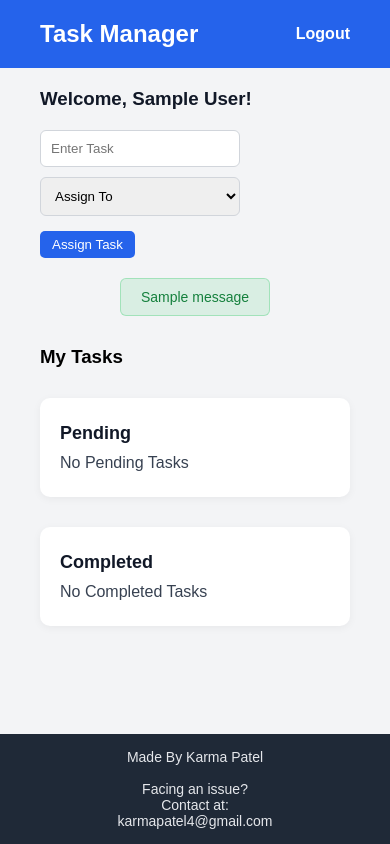
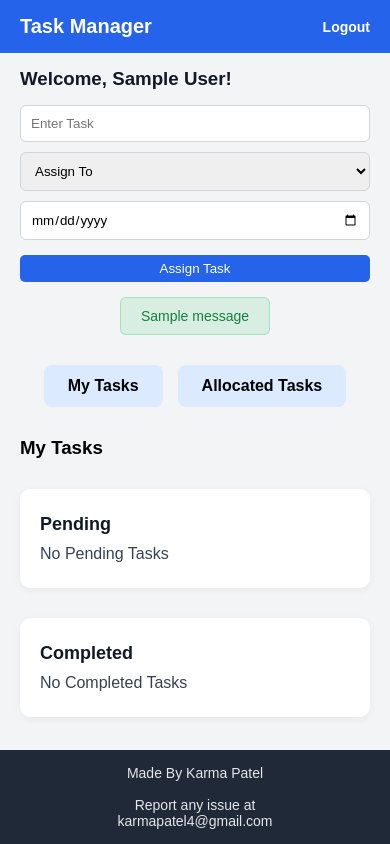
Before and after one commit to karmapatel/Task-Management-Web-App, a Flask app: page /dashboard in a window 390 px wide. Run offline with Flask 3, Linux system fonts and the light colour scheme; the visitor is signed in with stand-in values (Sample User, id 1); tables that the repository leaves empty hold one stand-in row (values such as "Sample post"); one stand-in notice (Sample message) is shown.

Commit message:
Updated Version

```diff
--- a/app.py
+++ b/app.py
@@ -1,24 +1,25 @@
 from flask import Flask, render_template, request, session, redirect, url_for,flash
 from flask_sqlalchemy import SQLAlchemy
+from flask_bcrypt import Bcrypt
+from datetime import date,datetime
 import os
 
 app = Flask(__name__)
 
-app.secret_key = os.getenv("SESSION_KEY")
-
-#DB-Config
-app.config['SECRET_KEY'] = os.getenv("DB_KEY")
+#Config
+app.config['SECRET_KEY'] = os.getenv("SESSION_KEY")
 app.config["SQLALCHEMY_DATABASE_URI"] = os.getenv("DATABASE_URL")
 app.config["SQLALCHEMY_TRACK_MODIFICATIONS"] = False
 
 db = SQLAlchemy(app)
+bcrypt = Bcrypt(app)
 
 #DB Layout
 class User(db.Model):
     id = db.Column(db.Integer, primary_key=True)
     name = db.Column(db.String(100), nullable=False)
     email = db.Column(db.String(100), unique=True, nullable=False)
-    password = db.Column(db.String(100), nullable=False)
+    password = db.Column(db.String(150), nullable=False)
     assigned_tasks = db.relationship('Task',foreign_keys='Task.assigned_to',backref='assignee',lazy=True) # Relationships
     created_tasks = db.relationship('Task',foreign_keys='Task.assigned_by',backref='creator',lazy=True) # Relationships
 
@@ -28,6 +29,9 @@
     assigned_to = db.Column(db.Integer,db.ForeignKey('user.id'),nullable=False)
     assigned_by = db.Column(db.Integer,db.ForeignKey('user.id'),nullable=False)
     status = db.Column(db.String(20),default="Pending")
+    created_date = db.Column(db.Date,default=date.today)
+    due_date = db.Column(db.Date,nullable=False)
+    completed_date = db.Column(db.Date,nullable=True)
 
 with app.app_context():
     db.create_all()
@@ -39,13 +43,17 @@
         email = request.form.get('email')
         password = request.form.get('password')
 
-        user = User.query.filter_by(email=email).first()
+        try:
+            user = User.query.filter_by(email=email).first()
 
-        if user and (user.password == password):
-            session["user_id"] = user.id
-            return redirect(url_for('dashboard'))
-        else:
-            flash("Invalid Credentials. Please try again.")
+            if user and bcrypt.check_password_hash(user.password,password):
+                session["user_id"] = user.id
+                return redirect(url_for('dashboard'))
+            else:
+                flash("Invalid Credentials. Please try again.")
+                return render_template('login.html')
+        except:
+            flash('Internal Application Error')
             return render_template('login.html')
     return render_template('login.html')
 
@@ -53,14 +61,19 @@
 @app.route('/register', methods=['GET','POST'])
 def register():
     if request.method == 'POST':
-        userName = request.form.get('username')
-        email = request.form.get('email')
-        password = request.form.get('password')
+        try:
+            userName = request.form.get('username')
+            email = request.form.get('email')
+            password = bcrypt.generate_password_hash(request.form.get('password')).decode('utf-8')
 
-        new_user = User(name=userName,email=email,password=password)
-        db.session.add(new_user)
-        db.session.commit()
-        return redirect(url_for('login'))
+            new_user = User(name=userName,email=email,password=password)
+
+            db.session.add(new_user)
+            db.session.commit()
+            return redirect(url_for('login'))
+        except:
+            flash('Please Check information or try again later.')
+            return render_template('register.html')
     return render_template('register.html')
 
 #Dashboard
@@ -70,27 +83,43 @@
     if "user_id" not in session:
         return redirect(url_for("login"))
 
-    currentUser = User.query.get(session["user_id"])
+    try:
+        currentUser = User.query.get(session["user_id"])
 
-    pending_tasks = Task.query.filter_by(
-        assigned_to=currentUser.id,
-        status="Pending"
-    ).all()
+        pending_tasks = Task.query.filter_by(
+            assigned_to=currentUser.id,
+            status="Pending"
+        ).all()
 
-    completed_tasks = Task.query.filter_by(
-        assigned_to=currentUser.id,
-        status="Completed"
-    ).all()
+        completed_tasks = Task.query.filter_by(
+            assigned_to=currentUser.id,
+            status="Completed"
+        ).all()
 
-    users = User.query.all()
+        created_pending = Task.query.filter_by(
+            assigned_by=currentUser.id,
+            status="Pending"
+        ).all()
 
-    return render_template(
-        "dashboard.html",
-        currentUser=currentUser,
-        users=users,
-        pending=pending_tasks,
-        completed=completed_tasks
-    )
+        created_completed = Task.query.filter_by(
+            assigned_by=currentUser.id,
+            status="Completed"
+        ).all()
+
+        users = User.query.all()
+
+        return render_template(
+            "dashboard.html",
+            currentUser=currentUser,
+            users=users,
+            pending=pending_tasks,
+            completed=completed_tasks,
+            created_pending=created_pending,
+            created_completed=created_completed
+        )
+    except:
+        flash('Error loading Data')
+        return render_template('dashboard.html')
 
 
 @app.route('/add_task', methods=['POST'])
@@ -106,6 +135,11 @@
         name=assigned_to_name
     ).first()
 
+    due_date = datetime.strptime(
+        request.form.get("due_date"),
+        "%Y-%m-%d"
+    ).date()
+
     if not assigned_user:
         flash("User not found")
         return redirect(url_for('dashboard'))
@@ -113,7 +147,8 @@
     new_task = Task(
         title=title,
         assigned_to=assigned_user.id,
-        assigned_by=session["user_id"]
+        assigned_by=session["user_id"],
+        due_date=due_date
     )
 
     db.session.add(new_task)
@@ -136,28 +171,29 @@
         return redirect(url_for("dashboard"))
 
     task.status = "Completed"
+    task.completed_date = date.today()
 
     db.session.commit()
 
     return redirect(url_for('dashboard'))
 
-@app.route('/delete-task/<int:task_id>', methods=['POST'])
-def delete_task(task_id):
+# @app.route('/delete-task/<int:task_id>', methods=['POST'])
+# def delete_task(task_id):
 
-    if "user_id" not in session:
-        return redirect(url_for("login"))
+#     if "user_id" not in session:
+#         return redirect(url_for("login"))
 
-    task = Task.query.get_or_404(task_id)
+#     task = Task.query.get_or_404(task_id)
 
-    if task.assigned_to != session["user_id"]:
-        flash("Unauthorized action.")
-        return redirect(url_for("dashboard"))
+#     if task.assigned_to != session["user_id"]:
+#         flash("Unauthorized action.")
+#         return redirect(url_for("dashboard"))
 
-    db.session.delete(task)
-    db.session.commit()
+#     db.session.delete(task)
+#     db.session.commit()
 
-    flash("Task deleted successfully.")
-    return redirect(url_for("dashboard"))
+#     flash("Task deleted successfully.")
+#     return redirect(url_for("dashboard"))
 
 #Logout
 @app.route("/logout")
--- a/requirment.txt
+++ b/requirment.txt
@@ -1,3 +1,5 @@
 Flask
 Flask-SQLAlchemy
+gunicorn
 psycopg2-binary
+Bcrypt
--- a/static/style.css
+++ b/static/style.css
@@ -58,13 +58,17 @@
 }
 
 #auth-box {
-    width: 350px;
+    width: 90%;
+    max-width: 400px;
+
     margin: 80px auto;
-    padding: 30px;
+    padding: 60px;
+
     background-color: white;
     border: 1px solid #d1d5db;
     border-radius: 10px;
     box-shadow: 0 4px 10px rgba(0, 0, 0, 0.1);
+
     text-align: center;
 }
 
@@ -141,6 +145,7 @@
 }
 
 .combobox-wrapper input[type="text"],
+.combobox-wrapper input[type="date"],
 .combobox-wrapper select {
     padding: 10px;
     border: 1px solid #d1d5db;
@@ -162,7 +167,7 @@
     background-color: #1d4ed8;
 }
 
-.my-tasks {
+.my-tasks,.created-tasks {
     display: flex;
     gap: 30px;
     margin: 30px 40px;
@@ -210,12 +215,85 @@
 }
 
 @media (max-width: 768px) {
-    .my-tasks {
-        flex-direction: column;
+
+    header,
+    nav {
+        padding: 15px 20px;
+    }
+
+    #name {
+        margin: 15px 20px;
     }
 
     .combobox-wrapper {
+        margin: 15px 20px;
         flex-direction: column;
-        align-items: flex-start;
+        align-items: stretch;
+    }
+
+    .combobox-wrapper input[type="text"],
+    .combobox-wrapper select {
+        width: 100%;
+        min-width: 0;
+    }
+
+    .my-tasks,
+    .created-tasks {
+        flex-direction: column;
+        margin: 20px;
+    }
+
+    .pending-tasks,
+    .completed-tasks {
+        max-height: none;
+    }
+
+    header h2 {
+        font-size: 20px;
+    }
+
+    header a,
+    nav a {
+        font-size: 14px;
     }
 }
+
+
+.task-tabs input[type="radio"]{
+    display:none;
+}
+
+.tab-buttons{
+    display:flex;
+    justify-content:center;
+    gap:15px;
+    margin:30px 0;
+}
+
+.task-tabs label{
+    padding:12px 24px;
+    background:#dbeafe;
+    border-radius:8px;
+    cursor:pointer;
+    font-weight:bold;
+    transition:0.3s;
+}
+
+#mytasks:checked + label,
+#allocated:checked + label{
+    background:#2563eb;
+    color:white;
+}
+
+.my-tasks,
+.created-tasks{
+    display:none;
+}
+
+#mytasks:checked ~ .my-tasks{
+    display:flex;
+}
+
+#allocated:checked ~ .created-tasks{
+    display:flex;
+}
--- a/templates/base.html
+++ b/templates/base.html
@@ -21,10 +21,8 @@
     </main>
     <footer>
         <p>Made By Karma Patel</p><br>
-        <p>Facing an issue?</p>
-        <p>Contact at:</p>
-        <p>karmapatel4@gmail.com</p>
+        <p>Report any issue at </p>
+        <p><a href="mailto:karmapatel4@gmail.com" style="text-decoration: none; color: inherit;">karmapatel4@gmail.com</a></p>
     </footer>
-    <script src="{{ url_for('static', filename='script.js') }}"></script>
 </body>
 </html>
--- a/templates/dashboard.html
+++ b/templates/dashboard.html
@@ -31,7 +31,7 @@
                 {% endif %}
             {% endfor %}
         </select>
-
+        <input type="date" name="due_date" placeholder="Target Date" required>
         <input type="submit" value="Assign Task">
 
     </form>
@@ -43,6 +43,13 @@
             {% endfor %}
         {% endif %}
     {% endwith %}
+<div class="task-tabs">
+    <input type="radio" id="mytasks" name="tabs" checked>
+    <input type="radio" id="allocated" name="tabs">
+     <div class="tab-buttons">
+        <label for="mytasks">My Tasks</label>
+        <label for="allocated">Allocated Tasks</label>
+    </div>
 
     <div class="my-tasks">
 
@@ -59,8 +66,10 @@
                     <p><strong>{{ task.title }}</strong></p>
                     <p>Assigned By: {{ task.creator.name }}</p>
                     <p>Status: {{ task.status }}</p>
+                    <p>Created: {{ task.created_date }}</p>
+                    <p>Due: {{ task.due_date }}</p>
 
-                    <form action="{{ url_for('complete_task', task_id=task.id) }}" method="POST">
+                    <form action="{{ url_for('complete_task', task_id=task.id) }}" method="POST" onsubmit="return confirm('Are you sure you want to mark this task as completed?')">
                         <input type="submit" value="Mark Complete">
                     </form>
 
@@ -87,10 +96,9 @@
                     <p><strong>{{ task.title }}</strong></p>
                     <p>Assigned By: {{ task.creator.name }}</p>
                     <p>Status: {{ task.status }}</p>
-
-                    <form action="{{ url_for('delete_task', task_id=task.id) }}" method="POST">
-                        <input type="submit" value="Delete">
-                    </form>
+                    <p>Created: {{ task.created_date }}</p>
+                    <p>Due: {{ task.due_date }}</p>
+                    <p>Completed: {{ task.completed_date }}</p>
                     <hr>
                 {% endfor %}
 
@@ -104,4 +112,56 @@
 
     </div>
 
+    <div class="created-tasks">
+
+        <h3 id="mt-heading">Allocated Tasks</h3>
+        <div class="pending-tasks">
+
+            <p>Pending</p>
+
+            {% if created_pending %}
+
+                {% for task in created_pending %}
+
+                    <p><strong>{{ task.title }}</strong></p>
+                    <p>Assigned To: {{ task.assignee.name }}</p>
+                    <p>Status: {{ task.status }}</p>
+                    <p>Created: {{ task.created_date }}</p>
+                    <p>Due: {{ task.due_date }}</p>
+                    <hr>
+
+                {% endfor %}
+
+            {% else %}
+
+                <p>No Pending Tasks</p>
+
+            {% endif %}
+
+        </div>
+        <div class="completed-tasks">
+
+            <p>Completed</p>
+
+            {% if created_completed %}
+
+                {% for task in created_completed %}
+
+                    <p><strong>{{ task.title }}</strong></p>
+                    <p>Assigned To: {{ task.assignee.name }}</p>
+                    <p>Status: {{ task.status }}</p>
+                    <p>Created: {{ task.created_date }}</p>
+                    <p>Due: {{ task.due_date }}</p>
+                    <p>Completed: {{ task.completed_date }}</p>
+                    <hr>
+                {% endfor %}
+
+            {% else %}
+
+                <p>No Completed Tasks</p>
+
+            {% endif %}
+
+        </div>
+</div>
 {% endblock %}
```
Also changed, not shown: templates/register.html (+7 -0 lines).
